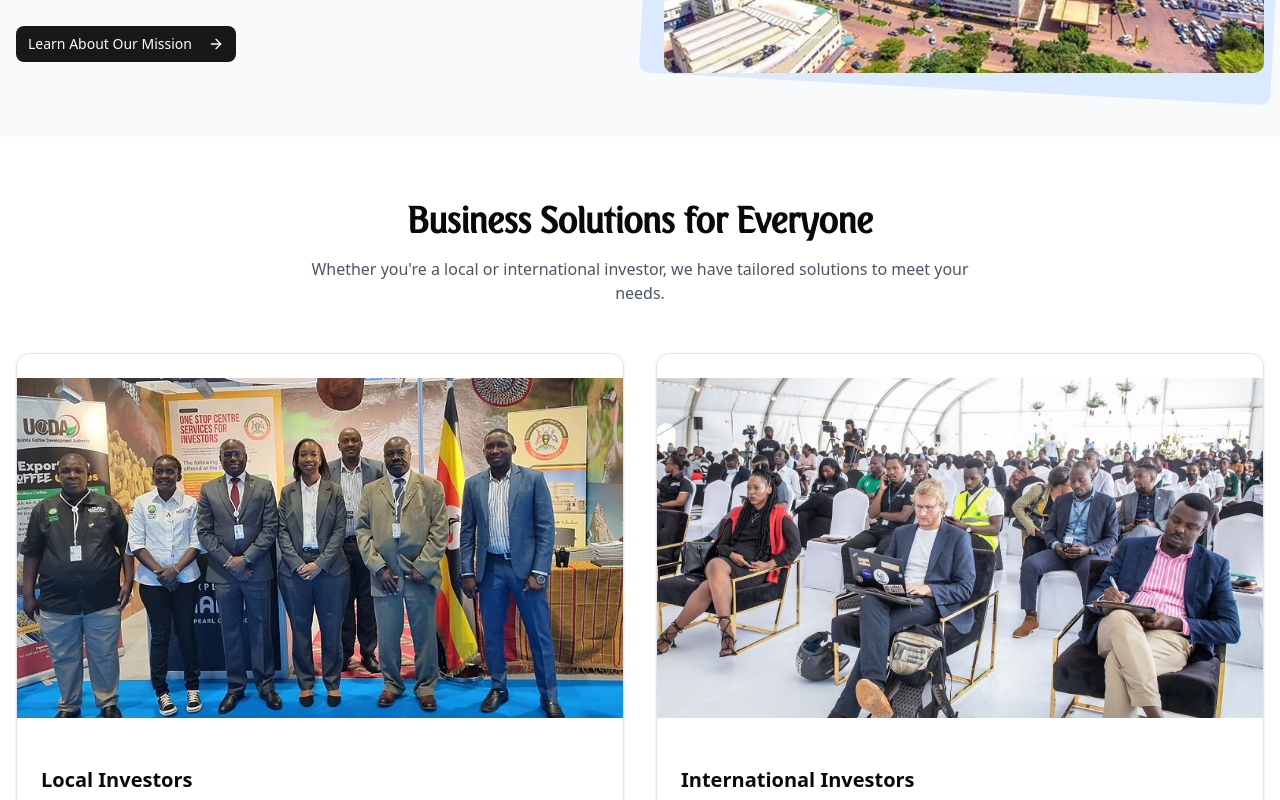
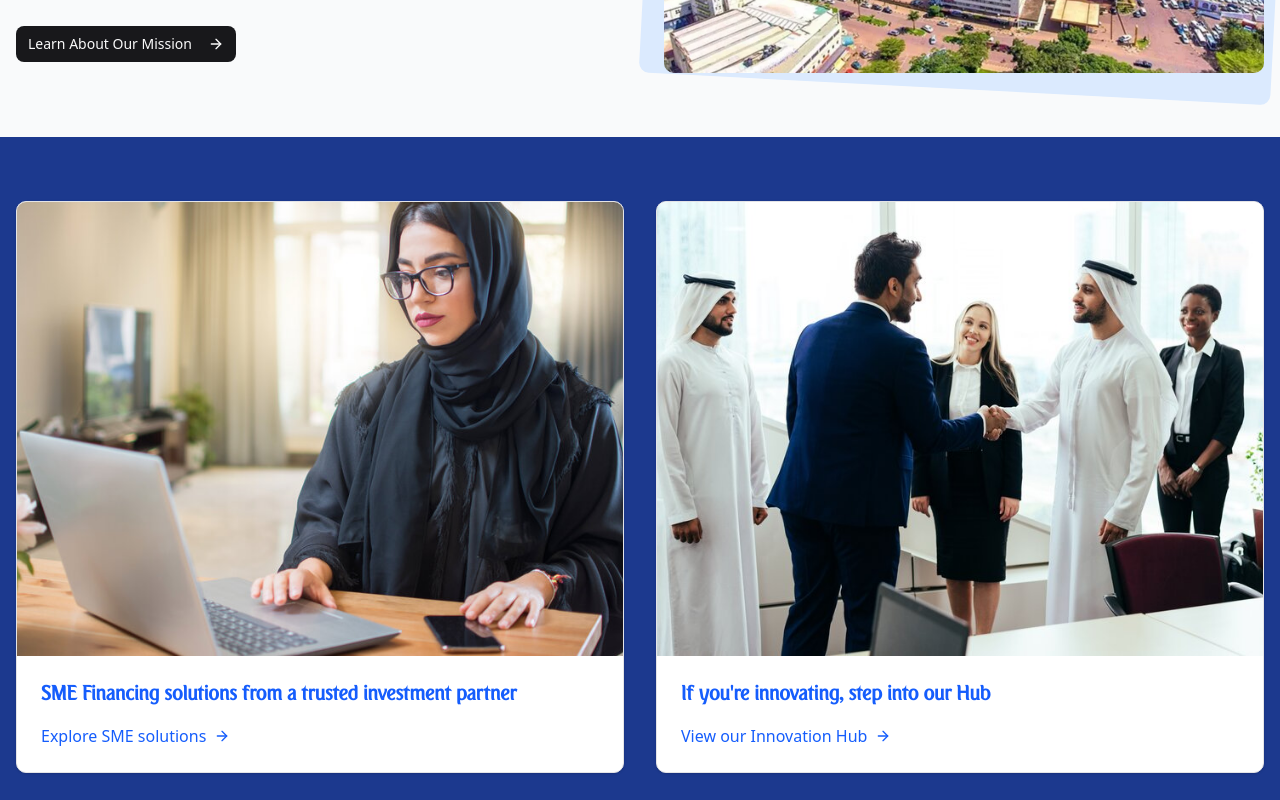
Before and after one commit to AdamUzDel/MexusHoldings, a Next.js app: page / in a window 1280 px wide. Shown: the part 1880-2680 px from the top of the page. Built offline with nearby package versions, Linux system fonts and the light colour scheme.

Commit message:
added dual card section

```diff
--- a/app/page.tsx
+++ b/app/page.tsx
@@ -3,6 +3,7 @@ import Link from "next/link"
 import { Button } from "@/components/ui/button"
 import { Card, CardContent } from "@/components/ui/card"
 import { ArrowRight, ChevronRight } from "lucide-react"
+import { DualCardSection } from "@/components/home/dual-card-section"
 
 export default function HomePage() {
   return (
@@ -152,6 +153,9 @@ export default function HomePage() {
         </div>
       </section>
 
+      {/* Dual Card Section */}
+      <DualCardSection />
+
       {/* Investor Types */}
       <section className="py-16">
         <div className="container mx-auto px-4">
--- /dev/null
+++ b/components/home/dual-card-section.tsx
@@ -0,0 +1,59 @@
+import Image from "next/image"
+import Link from "next/link"
+import { ArrowRight } from "lucide-react"
+
+export function DualCardSection() {
+  return (
+    <section className="py-16 bg-blue-900 text-white ">
+      <div className="container mx-auto px-4">
+        <div className="grid grid-cols-1 md:grid-cols-2 gap-8">
+          <Link
+            href="/solutions/sme-financing"
+            className="group overflow-hidden rounded-lg border bg-white shadow-sm transition-all hover:shadow-md"
+          >
+            <div className="relative aspect-[4/3] overflow-hidden">
+              <Image
+                src="/QlEiAZUqjTvlQfY0hDqt9Vq8RUBuv3-metac2h1dHRlcnN0b2NrXzEzMjQ3MTU3NzcgKDEpLmpwZw==-.jpg?height=400&width=600"
+                alt="SME Financing solutions"
+                fill
+                className="object-cover transition-transform duration-300 group-hover:scale-105"
+              />
+            </div>
+            <div className="p-6">
+              <h3 className="text-xl font-bold text-blue-600 mb-4 font-emirates">
+                SME Financing solutions from a trusted investment partner
+              </h3>
+              <span className="inline-flex items-center text-blue-600 font-medium">
+                Explore SME solutions
+                <ArrowRight className="ml-2 h-4 w-4 transition-transform group-hover:translate-x-1" />
+              </span>
+            </div>
+          </Link>
+
+          <Link
+            href="/solutions/innovation-hub"
+            className="group overflow-hidden rounded-lg border bg-white shadow-sm transition-all hover:shadow-md"
+          >
+            <div className="relative aspect-[4/3] overflow-hidden">
+              <Image
+                src="/683BfOWCRO8zdAze8nwW7nh5bogFM2-metac2h1dHRlcnN0b2NrXzIxMzE2MzU1NTkgKDEpLmpwZw==-.jpg?height=400&width=600"
+                alt="Innovation Hub"
+                fill
+                className="object-cover transition-transform duration-300 group-hover:scale-105"
+              />
+            </div>
+            <div className="p-6">
+              <h3 className="text-xl font-bold text-blue-600 mb-4 font-emirates">
+                If you're innovating, step into our Hub
+              </h3>
+              <span className="inline-flex items-center text-blue-600 font-medium">
+                View our Innovation Hub
+                <ArrowRight className="ml-2 h-4 w-4 transition-transform group-hover:translate-x-1" />
+              </span>
+            </div>
+          </Link>
+        </div>
+      </div>
+    </section>
+  )
+}
```
Also changed, not shown: public/683BfOWCRO8zdAze8nwW7nh5bogFM2-metac2h1dHRlcnN0b2NrXzIxMzE2MzU1NTkgKDEpLmpwZw==-.jpg (added), public/QlEiAZUqjTvlQfY0hDqt9Vq8RUBuv3-metac2h1dHRlcnN0b2NrXzEzMjQ3MTU3NzcgKDEpLmpwZw==-.jpg (added).
